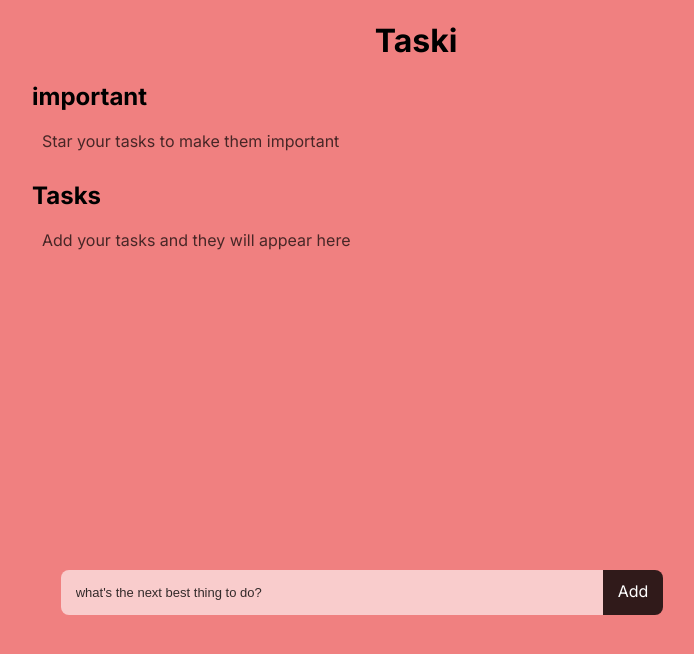
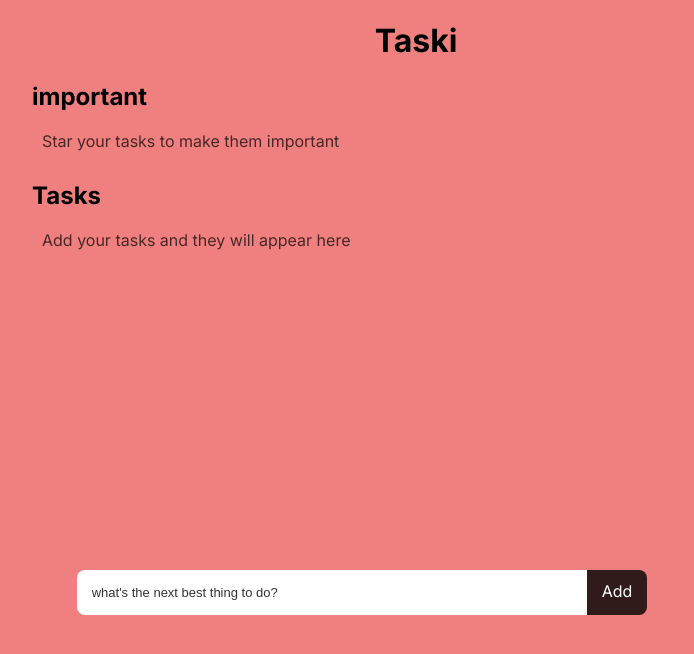
Before and after one commit to safalnpane/taski, a Next.js app in the folder frontend/: page / in a window 1280 px wide. Shown: the top 654 px of the page, without its empty margins (224-918 px from the left). Built offline with nearby package versions, Linux system fonts and the light colour scheme.

Commit message:
fix(frontend): change transparency to opaque

```diff
--- a/frontend/src/components/todoInput.module.css
+++ b/frontend/src/components/todoInput.module.css
@@ -11,11 +11,11 @@
 }
 
 .formField {
-  width: 80%;
+  width: 75%;
   border: none;
   border-radius: 8px 0px 0px 8px;
   padding: 15px;
-  background-color: rgba(255, 255, 255, 0.6);
+  background-color: rgb(255, 255, 255);
 }
 
 .formField::placeholder {
```
